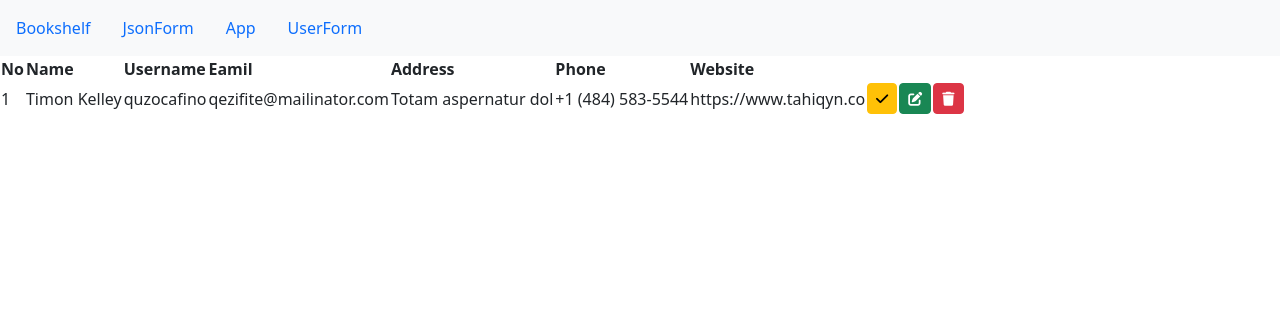
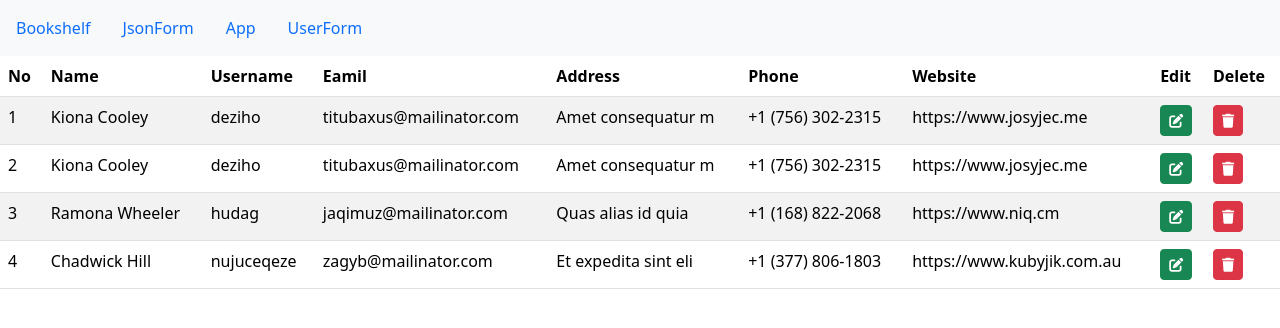
Before and after one commit to Pankaj17git/react-roadmap, a React (Vite) app: page /userForm in a window 1280 px wide. Shown: the top 328 px of the page. Built offline with nearby package versions, Linux system fonts and the light colour scheme; data requests are answered from the project's data file.

Commit message:
feat: implement user management functionality with add and remove user features

```diff
--- a/public/db.json
+++ b/public/db.json
@@ -1,13 +1,40 @@
 {
   "users": [
     {
-      "id": "1751281811261",
-      "name": "Timon Kelley",
-      "username": "quzocafino",
-      "email": "qezifite@mailinator.com",
-      "address": "Totam aspernatur dol",
-      "phone": "+1 (484) 583-5544",
-      "website": "https://www.tahiqyn.co"
+      "id": "1751347593308",
+      "name": "Kiona Cooley",
+      "username": "deziho",
+      "email": "titubaxus@mailinator.com",
+      "address": "Amet consequatur m",
+      "phone": "+1 (756) 302-2315",
+      "website": "https://www.josyjec.me"
+    },
+    {
+      "id": "1751347593308",
+      "name": "Kiona Cooley",
+      "username": "deziho",
+      "email": "titubaxus@mailinator.com",
+      "address": "Amet consequatur m",
+      "phone": "+1 (756) 302-2315",
+      "website": "https://www.josyjec.me"
+    },
+    {
+      "id": "1751347619662",
+      "name": "Ramona Wheeler",
+      "username": "hudag",
+      "email": "jaqimuz@mailinator.com",
+      "address": "Quas alias id quia ",
+      "phone": "+1 (168) 822-2068",
+      "website": "https://www.niq.cm"
+    },
+    {
+      "id": "1751347619662",
+      "name": "Chadwick Hill",
+      "username": "nujuceqeze",
+      "email": "zagyb@mailinator.com",
+      "address": "Et expedita sint eli",
+      "phone": "+1 (377) 806-1803",
+      "website": "https://www.kubyjik.com.au"
     }
   ]
 }
--- a/src/components/DisplayJsonData.jsx
+++ b/src/components/DisplayJsonData.jsx
@@ -1,6 +1,6 @@
 import { useState, useEffect } from "react";
 
-const DisplayJsonData = ({ removeData, onEdit, toggleReadStatus }) => {
+const DisplayJsonData = ({ removeUser, onEdit }) => {
   const URL = import.meta.env.VITE_BASE_URL;
   const [users, setUsers] = useState([]);
   useEffect(() => {
@@ -9,7 +9,7 @@ const DisplayJsonData = ({ removeData, onEdit, toggleReadStatus }) => {
       .then(res => res.json())
       .then(data => setUsers(data)
     );
-  }, [])
+  }, [URL]);
   return (
     <>
       {
@@ -25,14 +25,6 @@ const DisplayJsonData = ({ removeData, onEdit, toggleReadStatus }) => {
             <td>{user.website}</td>
             <td>
               <button
-                className="btn btn-sm btn-warning"
-                onClick={() => toggleReadStatus(user)}
-              >
-                <i className="fa fa-check"></i>
-              </button>
-            </td>
-            <td>
-              <button
                 className="btn btn-sm btn-success"
                 onClick={() => onEdit(user)}
               >
@@ -42,7 +34,7 @@ const DisplayJsonData = ({ removeData, onEdit, toggleReadStatus }) => {
             <td>
               <button
                 className="btn btn-sm btn-danger"
-                onClick={() => removeData(user.id)}
+                onClick={() => removeUser(user.id)}
               >
                 <i className="fa fa-trash"></i>
               </button>
--- /dev/null
+++ b/src/hooks/useUserStorage.jsx
@@ -0,0 +1,49 @@
+const URL = import.meta.env.VITE_BASE_URL;
+
+
+const useUserStorage = () => {
+  const addUser = async (newUser, setFormData) => {
+    // eslint-disable-next-line no-debugger
+    debugger;
+    const res = await fetch(URL, {
+      method: "POST",
+      headers: { "Content-Type": "application/json" },
+      body: JSON.stringify(newUser)
+    });
+    const data = await res.json();
+    setFormData(data);
+  };
+
+  const removeUser = async (id) => {
+    const res = await fetch(`${URL}/${id}`, {
+      method: "DELETE",
+      headers: { "content-type": "application/json"}
+    })
+    .then(response => {
+      if (!response.ok) {
+        throw new Error(`HTTP error! status: ${response.status}`);
+      }
+      if (response.status === 204) {
+        console.log('Deleted successfully, no content returned.');
+        return null;
+      }
+      return response.json();
+    })
+    .then(data => {
+      if (data) {
+        console.log('Response data:', data);
+      }
+    })
+    .catch(err => {
+      console.log('Error:', err.message);
+    });
+    return res;
+  };
+
+  return {
+    addUser,
+    removeUser
+  }
+}
+
+export default useUserStorage;
--- a/src/pages/DisplayUserData.jsx
+++ b/src/pages/DisplayUserData.jsx
@@ -1,12 +1,14 @@
 import DisplayJsonData from "../components/DisplayJsonData"
 import Header from "../components/header"
+import useUserStorage from "../hooks/useUserStorage"
 
 const DisplayUsers = () => {
+  const {removeUser} = useUserStorage();
   return (
     <>
       <Header />
       <div className="table-responsive">
-        <table>
+        <table className="table table-striped">
           <thead>
             <tr>
               <th>No</th>
@@ -16,10 +18,12 @@ const DisplayUsers = () => {
               <th>Address</th>
               <th>Phone</th>
               <th>Website</th>
+              <th>Edit</th>
+              <th>Delete</th>
             </tr>
           </thead>
           <tbody>
-            <DisplayJsonData />
+            <DisplayJsonData removeUser={removeUser}/>
           </tbody>
         </table>
 
--- a/src/pages/FormJSON.jsx
+++ b/src/pages/FormJSON.jsx
@@ -2,6 +2,7 @@ import { useState, useEffect } from "react";
 import 'bootstrap/dist/css/bootstrap.css';
 import Header from "../components/header";
 import UserForm from '../components/JSONForm';
+import useUserStorage from "../hooks/useUserStorage";
 
 const JsonForm = () => {
   const URL = import.meta.env.VITE_BASE_URL;
@@ -15,6 +16,8 @@ const JsonForm = () => {
     website: "",
   });
 
+  const { addUser} = useUserStorage();
+
   const handleChange = (e) => {
     setFormData({
       ...formData,
@@ -25,22 +28,22 @@ const JsonForm = () => {
   const handleSubmit = (e) => {
     e.preventDefault();
 
-    addUser(formData);
+    addUser(formData, setFormData);
     clearForm();
     console.log("Form submitted:", formData);
   };
 
-  const addUser = async (newUser) => {
-    // eslint-disable-next-line no-debugger
-    debugger;
-    const res = await fetch(URL, {
-      method: "POST",
-      headers: { "Content-Type": "application/json" },
-      body: JSON.stringify(newUser)
-    });
-    const data = await res.json();
-    setFormData(data);
-  };
+  // const addUser = async (newUser) => {
+  //   // eslint-disable-next-line no-debugger
+  //   debugger;
+  //   const res = await fetch(URL, {
+  //     method: "POST",
+  //     headers: { "Content-Type": "application/json" },
+  //     body: JSON.stringify(newUser)
+  //   });
+  //   const data = await res.json();
+  //   setFormData(data);
+  // };
 
   const clearForm = () => {
     setFormData({
```
